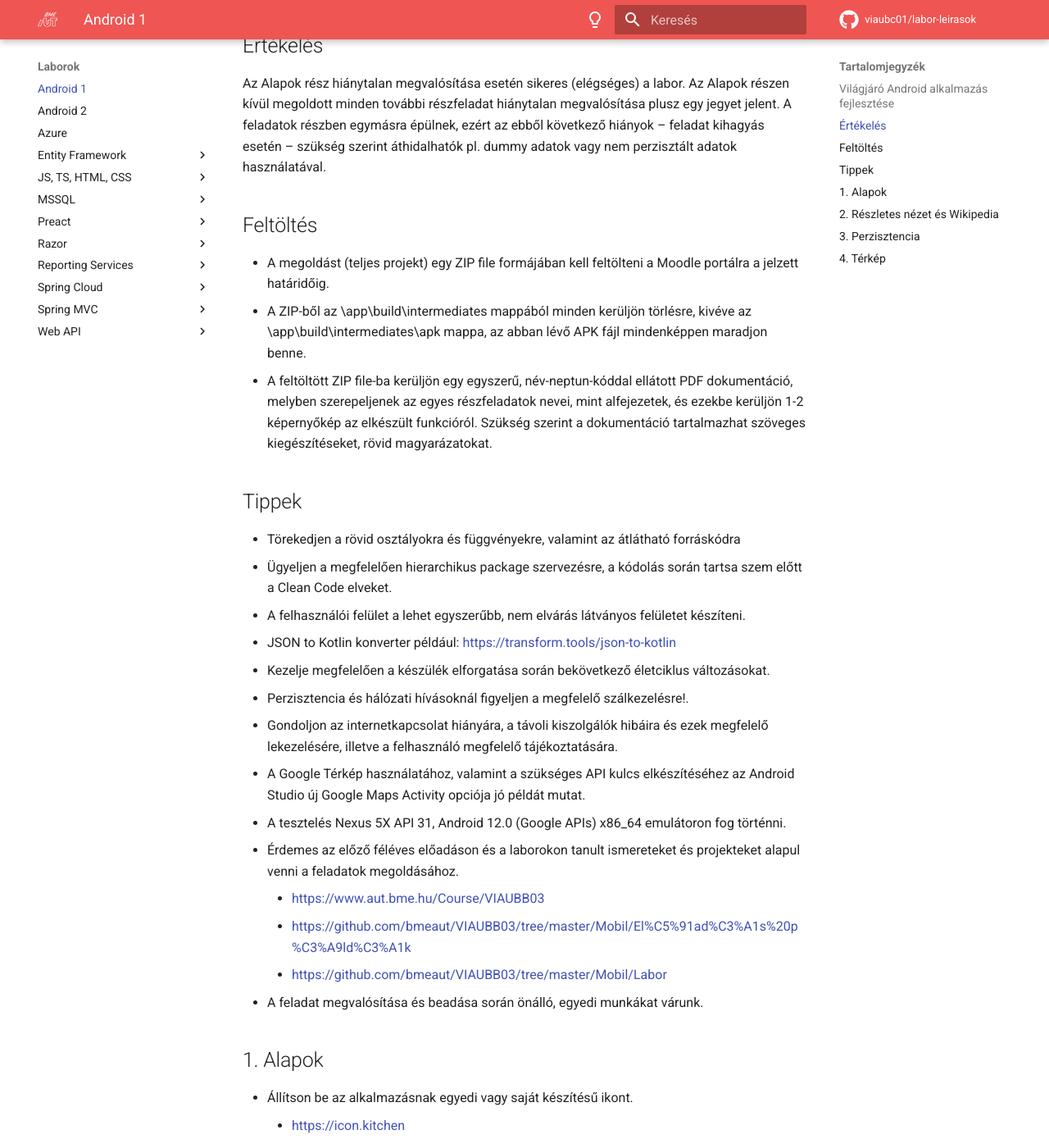
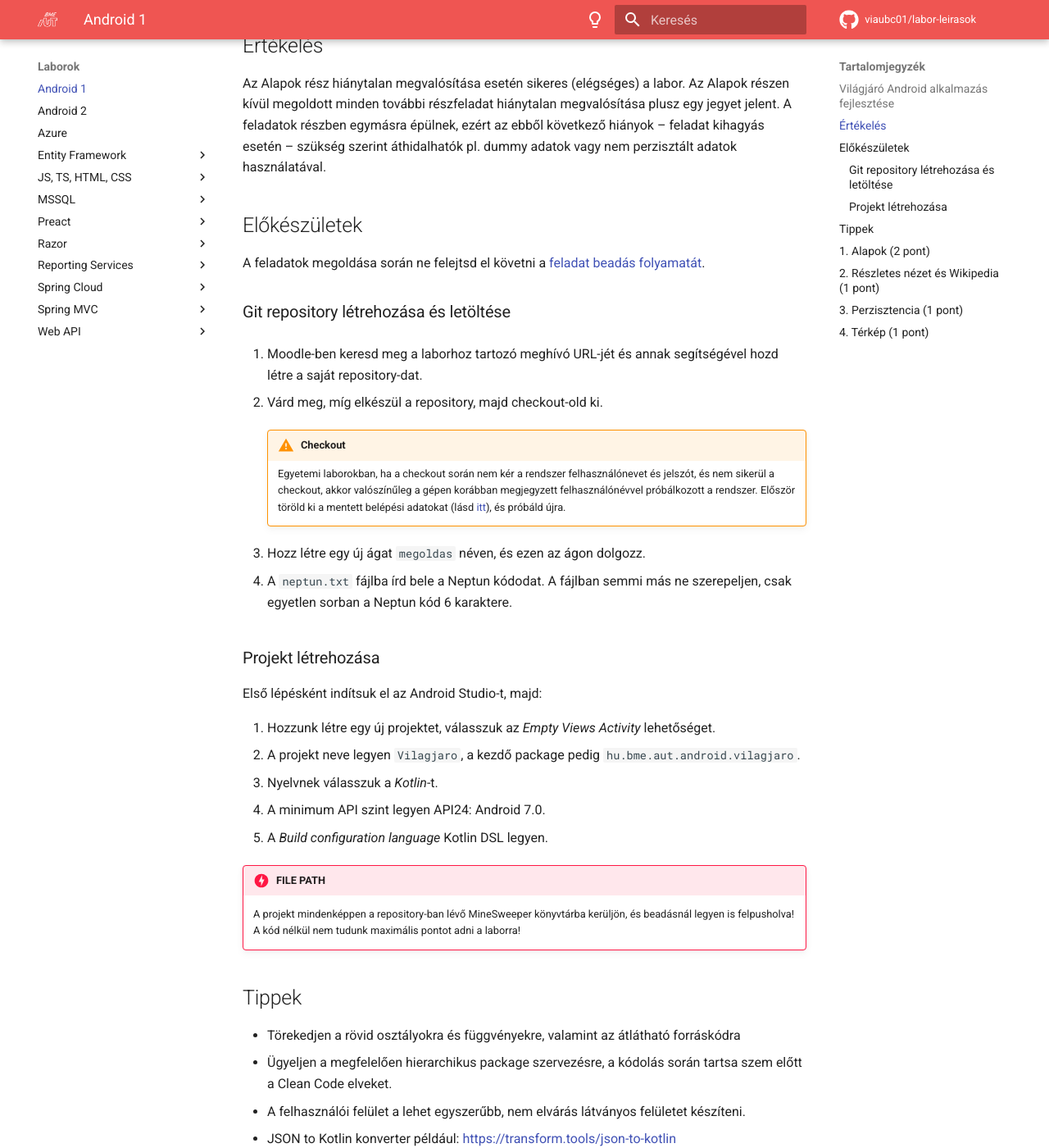
Before and after one commit to VIAUBC01/labor-leirasok, an MkDocs documentation site: the page built from docs/laborok/android1/index.md, in a window 1280 px wide and 1400 px high, scrolled down 636 px. Shown: the whole window at 82% size. Built offline with MkDocs 1.6.1 and Material for MkDocs 9.7.7, drawn with Linux system fonts in a browser that asks for light colours; comment, search, counter and statistics services are not loaded; some of the changed text lies outside the part shown.

Commit message:
Android 1 2025 update

````diff
--- a/docs/laborok/android1/index.md
+++ b/docs/laborok/android1/index.md
@@ -5,7 +5,7 @@
 Készítsen Kotlin nyelven Világjáró Android alkalmazást! Az alkalmazás az adatait a https://restcountries.com/ oldalon részletezett API hívások segítségével töltse be.
 Tanulmányozza és a böngészőben próbálja ki az oldalon lévő API végpont példákat.
 
-* https://restcountries.com/v3.1/all
+* https://restcountries.com/v3.1/all?fields=name
 * https://restcountries.com/v3.1/name/Hungary
 * stb.
 
@@ -15,10 +15,36 @@
 ## Értékelés
 Az Alapok rész hiánytalan megvalósítása esetén sikeres (elégséges) a labor. Az Alapok részen kívül megoldott minden további részfeladat hiánytalan megvalósítása plusz egy jegyet jelent. A feladatok részben egymásra épülnek, ezért az ebből következő hiányok – feladat kihagyás esetén – szükség szerint áthidalhatók pl. dummy adatok vagy nem perzisztált adatok használatával.
 
-## Feltöltés
-* A megoldást (teljes projekt) egy ZIP file formájában kell feltölteni a Moodle portálra a jelzett határidőig.
-* A ZIP-ből az \app\build\intermediates mappából minden kerüljön törlésre, kivéve az \app\build\intermediates\apk\ mappa, az abban lévő APK fájl mindenképpen maradjon benne.
-* A feltöltött ZIP file-ba kerüljön egy egyszerű, név-neptun-kóddal ellátott PDF dokumentáció, melyben szerepeljenek az egyes részfeladatok nevei, mint alfejezetek, és ezekbe kerüljön 1-2 képernyőkép az elkészült funkcióról. Szükség szerint a dokumentáció tartalmazhat szöveges kiegészítéseket, rövid magyarázatokat.
+## Előkészületek
+
+A feladatok megoldása során ne felejtsd el követni a [feladat beadás folyamatát](../../tudnivalok/github/GitHub.md).
+
+### Git repository létrehozása és letöltése
+
+1. Moodle-ben keresd meg a laborhoz tartozó meghívó URL-jét és annak segítségével hozd létre a saját repository-dat.
+
+1. Várd meg, míg elkészül a repository, majd checkout-old ki.
+
+    !!! warning "Checkout"
+        Egyetemi laborokban, ha a checkout során nem kér a rendszer felhasználónevet és jelszót, és nem sikerül a checkout, akkor valószínűleg a gépen korábban megjegyzett felhasználónévvel próbálkozott a rendszer. Először töröld ki a mentett belépési adatokat (lásd [itt](../../tudnivalok/github/GitHub-credentials.md)), és próbáld újra.
+
+1. Hozz létre egy új ágat `megoldas` néven, és ezen az ágon dolgozz.
+
+1. A `neptun.txt` fájlba írd bele a Neptun kódodat. A fájlban semmi más ne szerepeljen, csak egyetlen sorban a Neptun kód 6 karaktere.
+
+### Projekt létrehozása
+
+Első lépésként indítsuk el az Android Studio-t, majd:
+
+1. Hozzunk létre egy új projektet, válasszuk az *Empty Views Activity* lehetőséget.
+1. A projekt neve legyen `Vilagjaro`, a kezdő package pedig `hu.bme.aut.android.vilagjaro`.
+1. Nyelvnek válasszuk a *Kotlin*-t.
+1. A minimum API szint legyen API24: Android 7.0.
+1. A *Build configuration language* Kotlin DSL legyen.
+
+!!!danger "FILE PATH"
+	A projekt mindenképpen a repository-ban lévő MineSweeper könyvtárba kerüljön, és beadásnál legyen is felpusholva! A kód nélkül nem tudunk maximális pontot adni a laborra!
+
 
 ## Tippek
 * Törekedjen a rövid osztályokra és függvényekre, valamint az átlátható forráskódra
@@ -36,7 +62,7 @@
     * https://github.com/bmeaut/VIAUBB03/tree/master/Mobil/Labor
 * A feladat megvalósítása és beadása során önálló, egyedi munkákat várunk.
 
-## 1. Alapok
+## 1. Alapok (2 pont)
 
 * Állítson be az alkalmazásnak egyedi vagy saját készítésű ikont.
     * https://icon.kitchen
@@ -310,23 +336,42 @@
 }
 ```
 
+!!! example "BEADANDÓ (1 pont)"
+    Készíts három **képernyőképet**, amelyen látszik a **az alkalmazás a hozzáadó dialógusablakkal beírva egy válaszott ország, az országok listája ahol látszik az új hozzáadott ország és a Név-Neptun kiírása a Snackbar-ban** és **egy-egy kapcsolódó kódrészlet**.
+
+	A képet a megoldásban a repository-ba f1-1.png, f1-2.png, f1-3.png néven töltsd föl.
 
 
 
-## 2. Részletes nézet és Wikipedia
+## 2. Részletes nézet és Wikipedia (1 pont)
 
 * Adott listaelem kiválasztása esetén a kiválasztott ország részletes nézete kerüljön betöltésre a második felületre, szépen elrendezve, címkékkel, mértékegységekkel. A részletes nézet tartalmazza legalább az ország nevét, fővárosát, népességét, területét.
 * Adott listaelem hosszú kiválasztása esetén pedig kiválasztott ország angol Wikipedia oldala töltsön be az alapértelmezett böngésző alkalmazásban. (a szóközt a Wikipedia automatikusan redirekteli alulvonásra) Pl. https://en.wikipedia.org/wiki/Hungary, https://en.wikipedia.org/wiki/Costa_Rica
 
-## 3. Perzisztencia
+!!! example "BEADANDÓ (1 pont)"
+    Készíts három **képernyőképet**, amelyen látszik a **az alkalmazás az országok listájával, Magyarország a részletes nézettel és egy válaszott ország a Wikipedian** és **egy-egy kapcsolódó kódrészlet**.
+
+	A képet a megoldásban a repository-ba f2-1.png, f2-2.png, f2-3.png néven töltsd föl.
+
+## 3. Perzisztencia (1 pont)
 
 * Az alkalmazás tegye lehetővé a listához hozzáadott országok Room alapú perzisztens elmentését, onnan való kitörlését. Ehhez bővítse ki az egyes országokhoz tartozó listaelemet egy gombbal, amivel ki lehet törölni az aktuális országot.
 * Az alkalmazás ismételt elindítása esetén ezeknek az elmentett országoknak vissza kell töltődniük.
 
-## 4. Térkép
+!!! example "BEADANDÓ (1 pont)"
+    Készíts három **képernyőképet**, amelyen látszik a **az alkalmazás az országok listájával, az adatbázis fájlok megjelenése az emulátoron és az adatbázis tartalma** és **egy-egy kapcsolódó kódrészlet**.
+
+	A képet a megoldásban a repository-ba f3-1.png, f3-2.png, f3-3.png néven töltsd föl.
+
+## 4. Térkép (1 pont)
 
 Ebben a feladatban már ne használjunk Retrofit hívást. Minden a perzisztens adatbázisból kerüljön felhasználásra (kivéve az előző feladat kihagyása esetén).
 
 * A harmadik felületen egy térkép (Google, OpenStreetMap stb.) jelenjen meg.
 * A térképen egy választott színű jelölővel szerepeljenek a listában szereplő országok az elmentett földrajzi koordinátákkal jelölt helyükön (latlng).
 * A jelölőre kattintva írja ki az ország nevét és fővárosát (capital).
+
+!!! example "BEADANDÓ (1 pont)"
+    Készíts három **képernyőképet**, amelyen látszik a **a hozzáadott országok listája, a térkép nézet jelölőkkel és egy jelölő felirata** és **egy-egy kapcsolódó kódrészlet**.
+
+	A képet a megoldásban a repository-ba f4-1.png, f4-2.png, f4-3.png néven töltsd föl.
````
